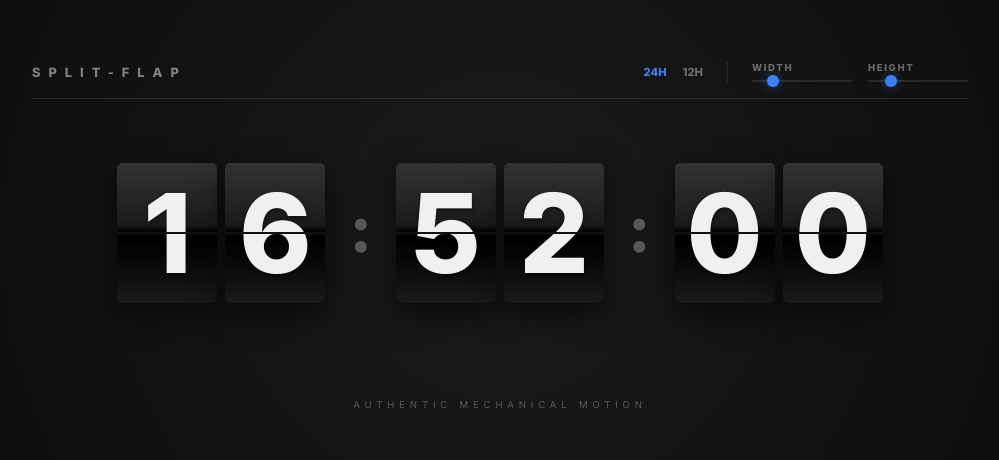
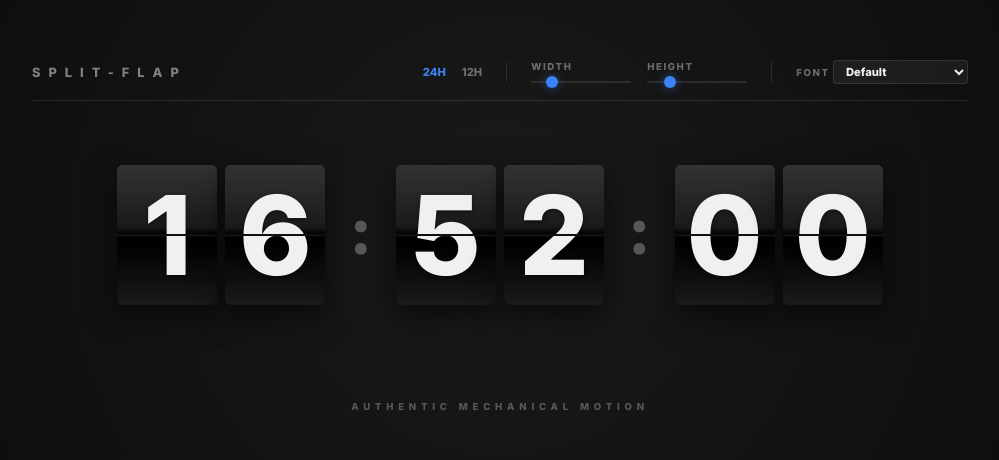
Before and after one commit to stopsopa/clock, a website: page index.html in a window 1280 px wide. Shown: the part 164-624 px from the top of the page, without its empty margins (140-1139 px from the left). Drawn offline with Linux system fonts and the light colour scheme.

Commit message:
font attribute

```diff
--- a/flap-digit.js
+++ b/flap-digit.js
@@ -9,7 +9,7 @@ export class FlapDigit extends HTMLElement {
     }
 
     static get observedAttributes() {
-        return ['digit'];
+        return ['digit', 'font'];
     }
 
     attributeChangedCallback(name, oldValue, newValue) {
@@ -25,11 +25,14 @@ export class FlapDigit extends HTMLElement {
             } else if (this.shadowRoot && this.shadowRoot.getElementById('digit-container')) {
                 this._syncAllText(this._digit);
             }
+        } else if (name === 'font' && oldValue !== newValue) {
+            this._updateFont();
         }
     }
 
     connectedCallback() {
         this._render();
+        this._updateFont();
         this._syncAllText(this._digit);
         this._resizeObserver.observe(this);
     }
@@ -44,6 +47,15 @@ export class FlapDigit extends HTMLElement {
             const el = this.shadowRoot.getElementById(id);
             if (el) el.textContent = val;
         });
+    }
+
+    _updateFont() {
+        const font = this.getAttribute('font');
+        if (font) {
+            this.style.setProperty('--digit-font', font);
+        } else {
+            this.style.removeProperty('--digit-font');
+        }
     }
 
     _render() {
@@ -79,7 +91,7 @@ export class FlapDigit extends HTMLElement {
                     display: flex;
                     justify-content: center;
                     align-items: center;
-                    font-family: 'Inter', system-ui, -apple-system, sans-serif;
+                    font-family: var(--digit-font);
                     font-weight: 800;
                     backface-visibility: hidden;
                     box-sizing: border-box;
@@ -92,7 +104,8 @@ export class FlapDigit extends HTMLElement {
                     display: flex;
                     align-items: center;
                     justify-content: center;
-                    font-size: 80px;
+                    font-family: var(--digit-font);
+                    font-weight: 800;
                     text-shadow: 0 2px 4px rgba(0,0,0,0.5);
                 }
 
--- a/index.css
+++ b/index.css
@@ -74,12 +74,36 @@ h1 {
     gap: 0.4rem;
 }
 
-.slider-item label {
+.slider-item label, .select-item label {
     font-size: 0.6rem;
     font-weight: 800;
     letter-spacing: 0.1rem;
     opacity: 0.4;
     text-transform: uppercase;
+    margin-bottom: 0.2rem;
+}
+
+.select-item select {
+    background: rgba(255,255,255,0.05);
+    border: 1px solid rgba(255,255,255,0.1);
+    color: var(--text-color);
+    font-family: var(--font-main);
+    font-size: 0.7rem;
+    font-weight: 800;
+    padding: 0.2rem 0.5rem;
+    border-radius: 4px;
+    cursor: pointer;
+    outline: none;
+    transition: background 0.3s;
+}
+
+.select-item select:hover {
+    background: rgba(255,255,255,0.1);
+}
+
+.select-item select option {
+    background: #1a1a1a;
+    color: #fff;
 }
 
 input[type=range] {
--- a/index.html
+++ b/index.html
@@ -7,7 +7,7 @@
     <link rel="stylesheet" href="index.css">
     <link rel="preconnect" href="https://fonts.googleapis.com">
     <link rel="preconnect" href="https://fonts.gstatic.com" crossorigin>
-    <link href="https://fonts.googleapis.com/css2?family=Inter:wght@400;800&display=swap" rel="stylesheet">
+    <link href="https://fonts.googleapis.com/css2?family=Bebas+Neue&family=Courier+Prime:wght@700&family=Fira+Code:wght@700&family=Inter:wght@800&family=JetBrains+Mono:wght@800&family=Oswald:wght@700&family=Roboto+Mono:wght@700&family=Space+Mono:wght@700&family=Stardos+Stencil:wght@700&display=swap" rel="stylesheet">
 </head>
 <body>
     <div class="app-container">
@@ -33,6 +33,32 @@
                     <div class="slider-item">
                         <label for="height">HEIGHT</label>
                         <input type="range" id="height" min="80" max="400" value="140">
+                    </div>
+                </div>
+                <div class="divider"></div>
+                <div class="control-group">
+                    <div class="select-item">
+                        <label for="font-select">FONT</label>
+                        <select id="font-select">
+                            <option value="">Default</option>
+                            <optgroup label="Modern">
+                                <option value="'Inter', sans-serif">Inter</option>
+                                <option value="'Oswald', sans-serif">Oswald</option>
+                            </optgroup>
+                            <optgroup label="Industrial / Retro">
+                                <option value="'Bebas Neue', sans-serif">Bebas Neue</option>
+                                <option value="'Stardos Stencil', cursive">Stardos Stencil</option>
+                                <option value="'Impact', sans-serif">Impact</option>
+                                <option value="'Arial Black', sans-serif">Arial Black</option>
+                            </optgroup>
+                            <optgroup label="Monospaced">
+                                <option value="'JetBrains Mono', monospace">JetBrains Mono</option>
+                                <option value="'Space Mono', monospace">Space Mono</option>
+                                <option value="'Fira Code', monospace">Fira Code</option>
+                                <option value="'Roboto Mono', monospace">Roboto Mono</option>
+                                <option value="'Courier Prime', monospace">Courier Prime</option>
+                            </optgroup>
+                        </select>
                     </div>
                 </div>
             </div>
@@ -120,19 +146,27 @@
 
         const widthSlider = document.getElementById('width');
         const heightSlider = document.getElementById('height');
+        const fontSelect = document.getElementById('font-select');
 
         function syncSliderStyles() {
             const w = widthSlider.value + 'px';
             const h = heightSlider.value + 'px';
+            const f = fontSelect.value;
             const digits = document.querySelectorAll('flap-digit');
             digits.forEach(d => {
                 d.style.width = w;
                 d.style.height = h;
+                if (f) {
+                    d.setAttribute('font', f);
+                } else {
+                    d.removeAttribute('font');
+                }
             });
         }
 
         widthSlider.addEventListener('input', syncSliderStyles);
         heightSlider.addEventListener('input', syncSliderStyles);
+        fontSelect.addEventListener('change', syncSliderStyles);
 
         // Initial sizing trigger
         window.addEventListener('load', () => {
```
